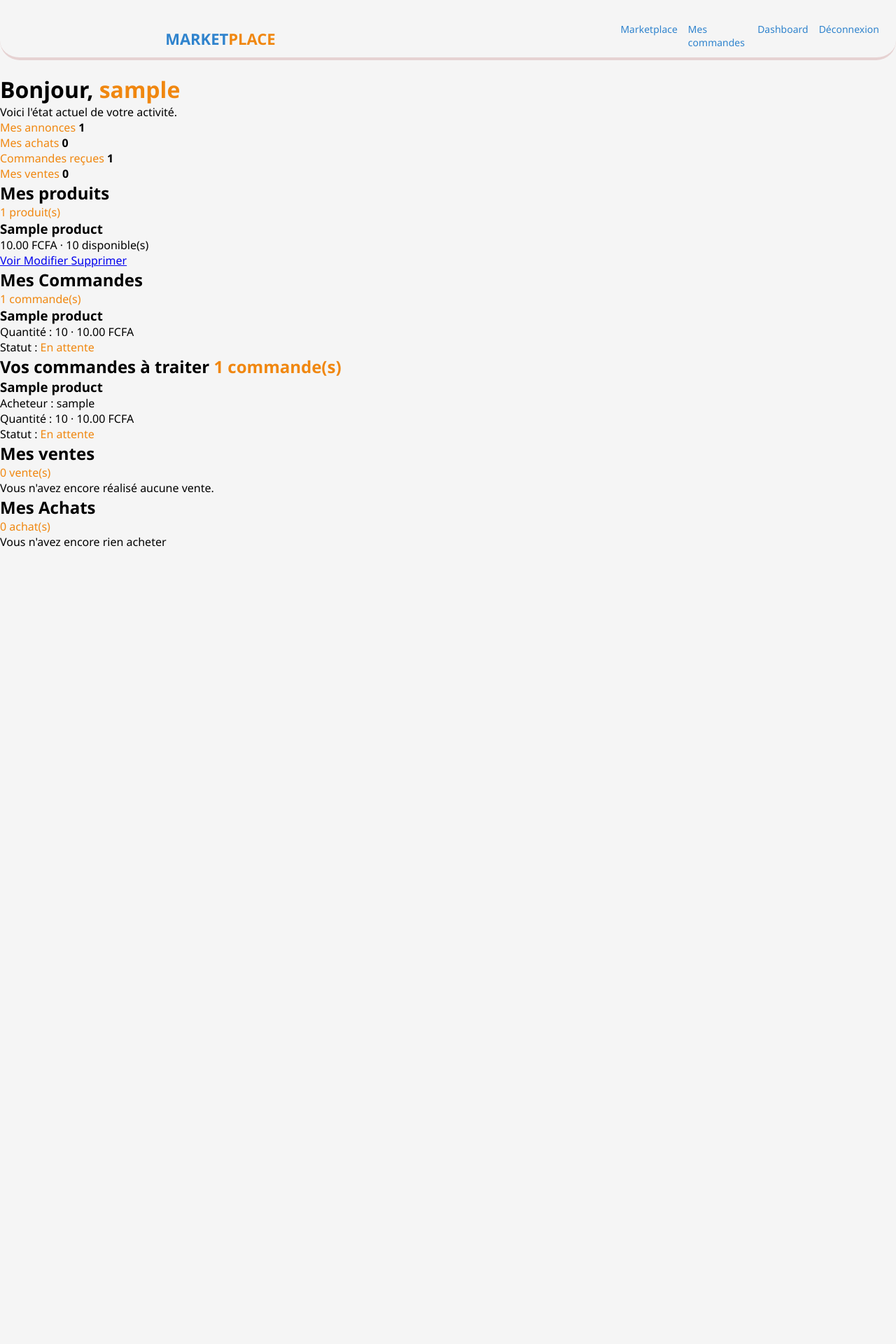
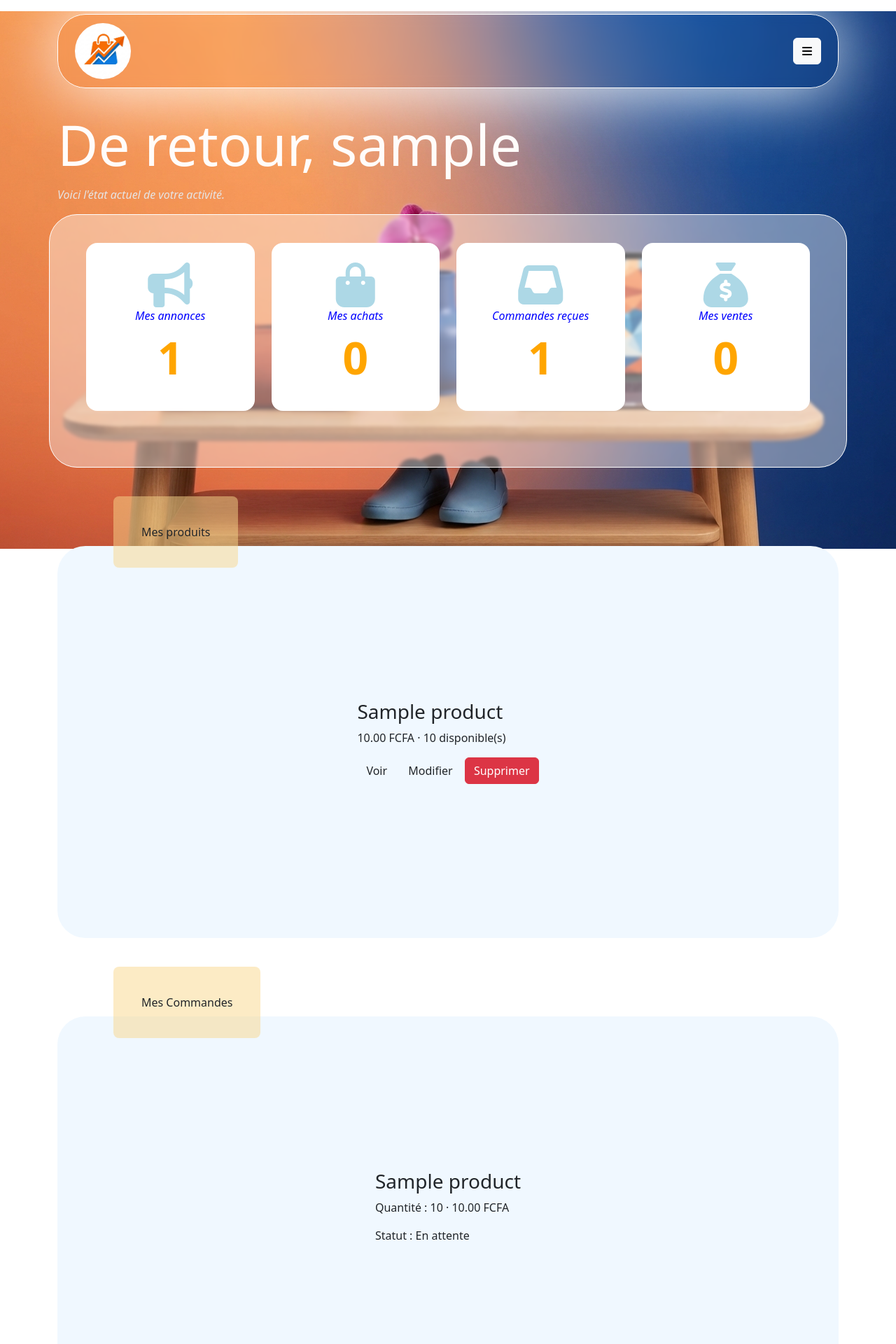
Before and after one commit to aklrom/MARKETPLACE-, a Django app: page /accounts/dashboard/ in a window 1280 px wide. Shown: the top 1920 px of the page at 70% size. Before the commit the page ends 781 px from the top, so only its background shows below. Run offline with Django 5.2, Linux system fonts and the light colour scheme; a user stored in the database is signed in; tables that the repository leaves empty hold one stand-in row (values such as "Sample post"); some libraries are stand-ins or nearby versions.

Commit message:
Refactor code structure for improved readability and maintainability

```diff
--- a/accounts/static/accounts/dashboard.css
+++ b/accounts/static/accounts/dashboard.css
@@ -13,16 +13,27 @@
 }
 
 body{
-    background:whitesmoke;
-    font-family:'Segoe UI', Tahoma, Geneva, Verdana, sans-serif
+    display: flex;
+   justify-content: center;
+   height: 100vh;
+   background-image: url("../images/dash.jpg");
+   background-position: center;
+   background-attachment: fixed;
+   background-repeat: no-repeat;
+
 }
 .top-nav{
     display:flex;
     justify-content: space-between;
     margin:20px auto;
     padding:12px 24px;
-    align-items: end;
-    border-bottom: 4px solid rgb(230, 210, 210); border-radius: 28px;
+    align-items: center;
+    border-radius: 5vh;
+    backdrop-filter: blur(8px);
+    -webkit-backdrop-filter: blur(8px);
+    box-shadow: 0 0 100px white;
+    border: 1px solid white;
+
 }
 .brand{
     font-size: 22px;
@@ -30,9 +41,7 @@ body{
     color:rgb(47, 131, 205);
     font-weight: bold;
 }
-span{
-    color:rgb(240, 135, 16);
-}
+
 .top-nav div{
     width:30%;
     display:flex;
@@ -45,3 +54,60 @@ span{
     font-size: 14px;
     font-weight: 500;
 }
+.logo{
+    width: 10vh;
+    height: 10vh;
+
+}
+.tools{
+    height: 30vh;
+    width: 100%;
+    background-color: white;
+    border-radius: 2vh;
+    margin-bottom: 5vh;
+    transition: 1s ease;
+    display: flex;
+    flex-direction: column;
+    align-items: center;
+    justify-content: center;
+}
+.tools:active{
+    border: 1px lightblue solid;
+}
+.tools:hover{
+    transform: translateY(-20px);
+    box-shadow: 0px 10px 10px rgb(146, 126, 115);
+}
+.bod{
+    border: 1px solid white;
+    padding: 5vh;
+
+    border-radius: 5vh;
+    align-items: center;
+    background-color: rgba(255, 252, 252, 0.4);
+    -webkit-backdrop-filter: blur(8px);
+     backdrop-filter: blur(2px);
+}
+.items{
+    background-color: aliceblue;
+    display: flex;
+    z-index: 2;
+    justify-content: center;
+    align-items: center;
+    min-height: 70vh;
+    border-radius:5vh;
+}
+.stat-label{
+    color:blue;
+}
+.stat-value{
+    color: orange;
+    font-size: 8vh;
+}
+.title{
+    background-color: rgba(249, 215, 140, 0.5);
+    padding: 5vh;
+    border-radius: 1vh;
+
+    margin: 10vh;
+}
--- a/accounts/templates/accounts/dashboard.html
+++ b/accounts/templates/accounts/dashboard.html
@@ -13,7 +13,8 @@
     >
 
     <title>Dashboard — Marketplace</title>
-   <link rel="stylesheet" href="">
+  <link rel="stylesheet" href="{% static 'accounts/bootstrap.min.css' %}">
+  <link rel="stylesheet" href="https://cdnjs.cloudflare.com/ajax/libs/font-awesome/6.5.1/css/all.min.css">
   <link
         rel="stylesheet"
         href="{% static 'accounts/dashboard.css' %}"
@@ -26,31 +27,21 @@
 
     <!-- NAVIGATION -->
 
+  <div class="container">
       <nav class="top-nav">
 
-        <div><i class="fas fa-store"></i><a href="{% url 'product_list' %}" class="brand">
-            MARKET<span>PLACE</span>
+        <div><a href="{% url 'product_list' %}" class="brand">
+            <div class="logo">
+                      <img src="{% static 'images/logo.jpg' %}" alt="logo" style="witdh:100%; height: 100%; object-fit: cover; border-radius: 50%;">
+            </div>
+
         </a></div>
 
-        <div class="nav-links">
+      <button class="btn btn-light">
+        <i class="fa-solid fa-bars">
 
-            <a href="{% url 'product_list' %}">
-                Marketplace
-            </a>
-
-            <a href="{% url 'orders_list' %}">
-                Mes commandes
-            </a>
-
-            <a href="{% url 'dashboard' %}" class="active">
-                Dashboard
-            </a>
-
-            <a href="{% url 'logout' %}">
-                Déconnexion
-            </a>
-
-        </div>
+        </i>
+      </button>
 
     </nav>
 
@@ -63,13 +54,13 @@
 
             <div>
 
-                <h1>
-                    Bonjour,
+                <span style="font-size: 10vh; color: rgb(255, 252, 250);">
+                    De retour,
                     <span>{{ user.username }}</span>
-                </h1>
+                </span>
 
                 <p>
-                    Voici l'état actuel de votre activité.
+                    <em style="color: rgb(230, 228, 228);">Voici l'état actuel de votre activité.</em>
                 </p>
 
             </div>
@@ -78,13 +69,12 @@
 
 
         <!-- STATISTIQUES -->
-
-        <section class="stats reveal">
-
-            <div class="stat-card">
-
+ <div class="bod row" style="justify-content: space-between;" >
+           <div class="col-12 col-md-6 col-lg-3">
+            <div class="tools">
+                <i class=" fa-solid fa-bullhorn "  style="font-size: 8vh; color: lightblue;"></i>
                 <span class="stat-label">
-                    Mes annonces
+                  <em>  Mes annonces</em>
                 </span>
 
                 <strong
@@ -95,12 +85,12 @@
                 </strong>
 
             </div>
-
-
-            <div class="stat-card">
-
+           </div>
+           <div class="col-12 col-md-6 col-lg-3">
+            <div class="tools">
+                <i class=" fa-solid fa-bag-shopping "  style="font-size: 8vh; color: lightblue;"></i>
                  <span class="stat-label">
-                    Mes achats
+                   <em> Mes achats</em>
                 </span>
 
                 <strong
@@ -111,12 +101,12 @@
                 </strong>
 
             </div>
-
-
-            <div class="stat-card">
-
+           </div>
+           <div class="col-12 col-md-6 col-lg-3">
+            <div class="tools">
+                <i class=" fa-solid fa-inbox "  style="font-size: 8vh; color: lightblue;"></i>
                 <span class="stat-label">
-                    Commandes reçues
+                    <em>Commandes reçues</em>
                 </span>
 
                 <strong
@@ -125,14 +115,13 @@
                 >
                     0
                 </strong>
-
             </div>
-
-
-            <div class="stat-card">
-
+           </div>
+           <div class="col-12 col-md-6 col-lg-3">
+            <div class="tools">
+                <i class=" fa-solid fa-sack-dollar" style="font-size: 8vh; color: lightblue;"></i>
                  <span class="stat-label">
-                    Mes ventes
+                   <em> Mes ventes</em>
                 </span>
 
                 <strong
@@ -141,25 +130,21 @@
                 >
                     0
                 </strong>
-
             </div>
-
-        </section>
+           </div>
+        </div>
 
 
         <!-- MES PRODUITS -->
 
         <section class="dashboard-section reveal">
 
-            <div class="section-heading">
+            <div class="section-heading"  style="margin-top: 10vh;margin-bottom: 1vh; z-index: 1;">
 
-                <h2>
+                <span class="title">
                     Mes produits
-                </h2>
+                </span>
 
-                <span>
-                    {{ products|length }} produit(s)
-                </span>
 
             </div>
 
@@ -216,8 +201,9 @@
 
                 {% empty %}
 
-                    <div class="empty">
-                        Vous n'avez publié aucune annonce.
+                    <div class="empty text-center text-muted">
+                        <i class="fa-solid fa-folder-open fa-2x mb-2"></i>
+                      <p>  Vous n'avez publié aucune annonce.</p>
                     </div>
 
                 {% endfor %}
@@ -230,14 +216,11 @@
         <!-- MES commandes -->
 
 <section class="dashboard-section reveal">
-    <div class="section-heading">
-        <h2>
+    <div class="section-heading"  style="margin-top: 10vh;margin-bottom: 1vh; z-index: 1;">
+        <span class="title">
             Mes Commandes
-        </h2>
+        </span>
 
-        <span>
-            {{ purchases|length }} commande(s)
-        </span>
     </div>
 
     <div class="items">
@@ -328,8 +311,9 @@
 
         {% empty %}
 
-            <div class="empty">
-                Vous n'avez encore effectué aucune commande recente.
+           <div class="empty text-center text-muted">
+                        <i class="fa-solid fa-calendar fa-2x mb-2"></i>
+                      <p>  Vous n'avez aucune comandes.</p>
                     </div>
 
         {% endfor %}
@@ -342,14 +326,13 @@
 
 <section class="dashboard-section reveal">
 
-    <div class="section-heading">
+    <div class="section-heading"  style="margin-top: 10vh;margin-bottom: 1vh; z-index: 1;">
 
-        <h2>
+        <span class="title">
             Vos commandes à traiter
+        </span>
 
-        <span>
-            {{ received_orders|length }} commande(s)
-        </span>
+
 
     </div>
 
@@ -428,8 +411,9 @@
 
         {% empty %}
 
-            <div class="empty">
-                Vous n'avez aucune commande à traiter en attente.
+           <div class="empty text-center text-muted">
+                        <i class="fa-solid fa-box-open fa-2x mb-2"></i>
+                      <p>  Aucune commmabde recue pour le moment.</p>
                     </div>
 
         {% endfor %}
@@ -443,15 +427,13 @@
 
 <section class="dashboard-section reveal">
 
-    <div class="section-heading">
+    <div class="section-heading"   style="margin-top: 10vh;margin-bottom: 1vh; z-index: 1;">
 
-        <h2>
+        <span class="title">
             Mes ventes
-        </h2>
+        </span>
 
-        <span>
-            {{ sales|length }} vente(s)
-        </span>
+
 
     </div>
 
@@ -503,8 +485,9 @@
 
         {% empty %}
 
-            <div class="empty">
-                Vous n'avez encore réalisé aucune vente.
+            <div class="empty text-center text-muted">
+                        <i class="fa-solid fa-chart-line fa-2x mb-2"></i>
+                      <p>  Vous n'avez encore realisé aucune vente.</p>
                     </div>
 
         {% endfor %}
@@ -515,17 +498,14 @@
 
         <!-- ACHATS -->
 
-        <section class="dashboard-section reveal">
+        <section class="dashboard-section reveal"  style="margin-top: 10vh;margin-bottom: 5vh">
 
-            <div class="section-heading">
+            <div class="section-heading" style="margin-top: 10vh;margin-bottom: 1vh ;z-index: 1;">
 
-                <h2>
+                <span class="title">
                     Mes Achats
-                </h2>
+                </span>
 
-                <span>
-                    {{ boughts|length }} achat(s)
-                </span>
 
             </div>
 
@@ -574,8 +554,10 @@
 
                 {% empty %}
 
-                    <div class="empty">
-                        Vous n'avez encore rien acheter
+
+           <div class="empty text-center text-muted">
+                        <i class="fa-solid fa-basket-shopping fa-2x mb-2"></i>
+                      <p>  Vous n'avez encore rien acheté.</p>
                     </div>
 
                 {% endfor %}
@@ -587,6 +569,7 @@
     </div>
 
 
+  </div>
     <script src="{% static 'accounts/dashboard.js' %}"></script>
 
 </body>
--- a/accounts/templates/accounts/register.html
+++ b/accounts/templates/accounts/register.html
@@ -18,7 +18,7 @@
     <div class="container mt-5">
         <div class="row justify-content-center">
         <!-- col-md-6 signifie que le formulaire prendra la moitié de l'écran sur ordinateur -->
-            <div class="col-12 col-md-6 col-lg-5">
+            <div class="col-12 col-sm-8 col-md-5 col-lg-4">
 
             <!-- La Card qui crée le boîtier blanc stylisé -->
                 <div class="card shadow border-0 p-4">
```
Also changed, not shown: accounts/static/images/dash.jpg (added), accounts/static/images/logo.jpg (added). Lines whose indentation alone changed are shown as unchanged.
